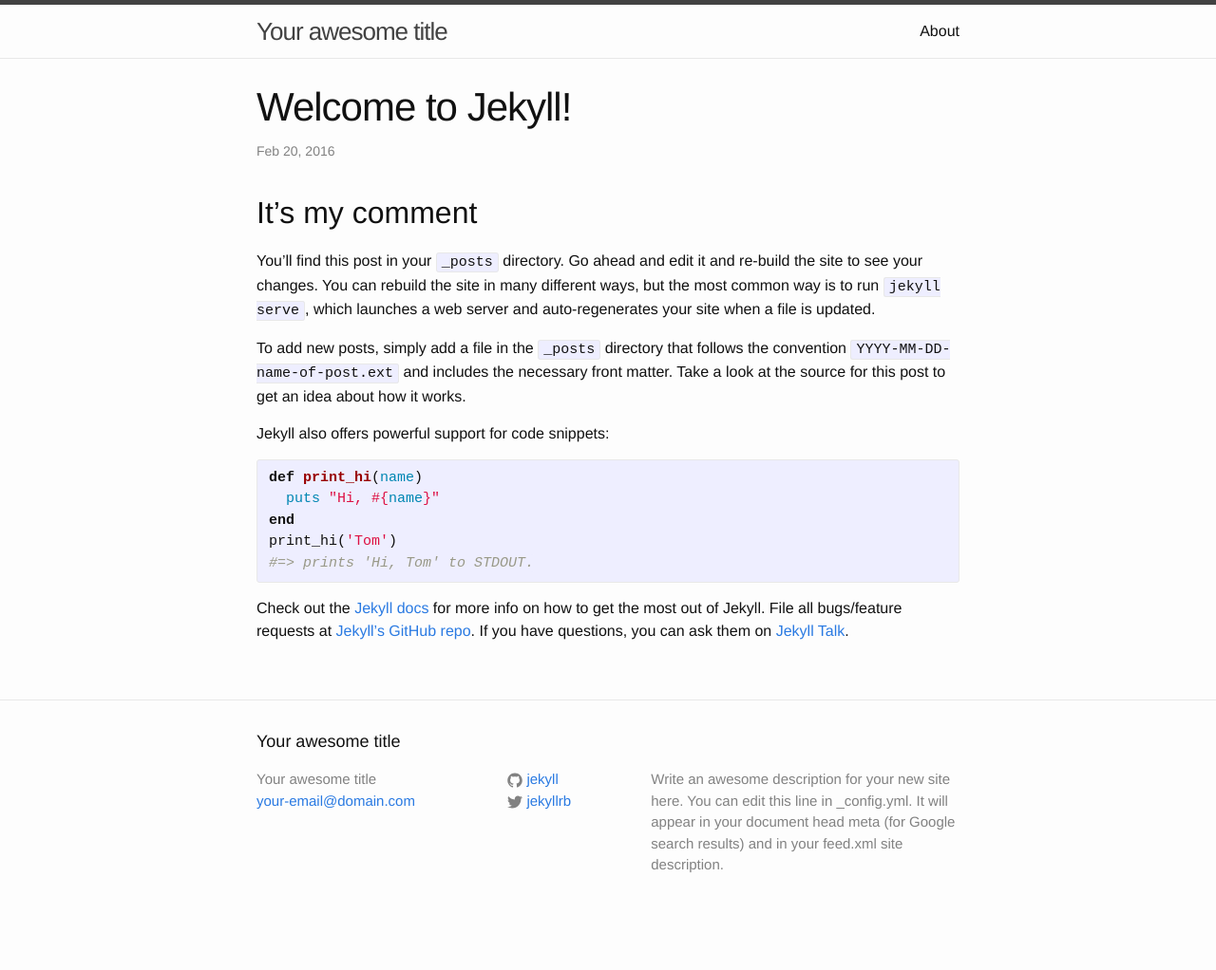
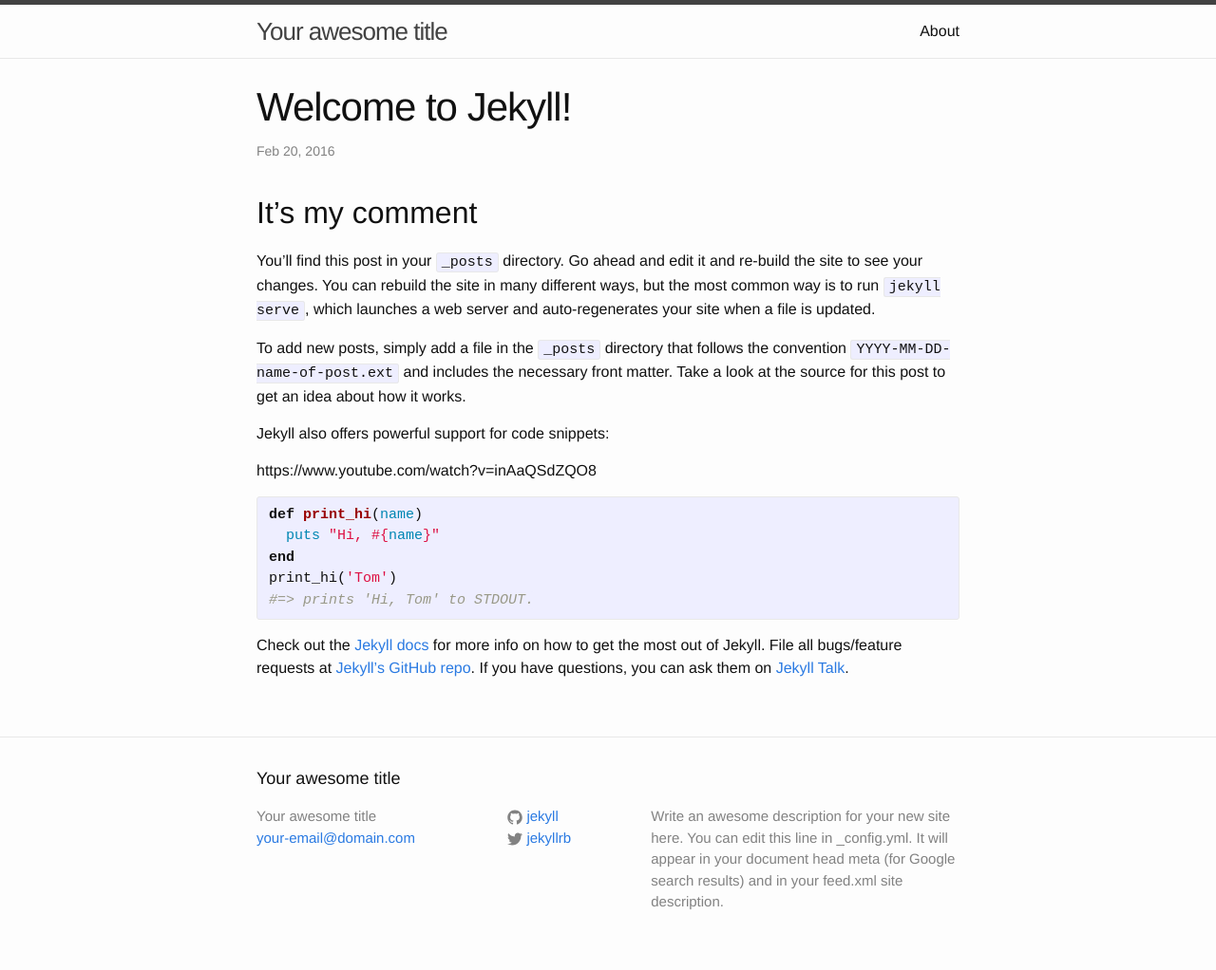
Before and after one commit to chupaSV/chupaSV.github.io, a Jekyll site: the page built from _posts/2016-02-20-welcome-to-jekyll.markdown, in a window 1280 px wide. Shown: the whole page at 95% size. Built offline with Jekyll 4.4.1, drawn with Linux system fonts in a browser that asks for light colours; before the commit the page ends 983 px from its top, so only the background shows below that; some of the changed lines change nothing that is shown.

Commit message:
addede video link

```diff
--- a/_posts/2016-02-20-welcome-to-jekyll.markdown
+++ b/_posts/2016-02-20-welcome-to-jekyll.markdown
@@ -6,6 +6,7 @@
 published: true
 ---
 
+
 ## It's my comment
 
 You’ll find this post in your `_posts` directory. Go ahead and edit it and re-build the site to see your changes. You can rebuild the site in many different ways, but the most common way is to run `jekyll serve`, which launches a web server and auto-regenerates your site when a file is updated.
@@ -13,6 +14,8 @@
 To add new posts, simply add a file in the `_posts` directory that follows the convention `YYYY-MM-DD-name-of-post.ext` and includes the necessary front matter. Take a look at the source for this post to get an idea about how it works.
 
 Jekyll also offers powerful support for code snippets:
+
+https://www.youtube.com/watch?v=inAaQSdZQO8
 
 {% highlight ruby %}
 def print_hi(name)
```
